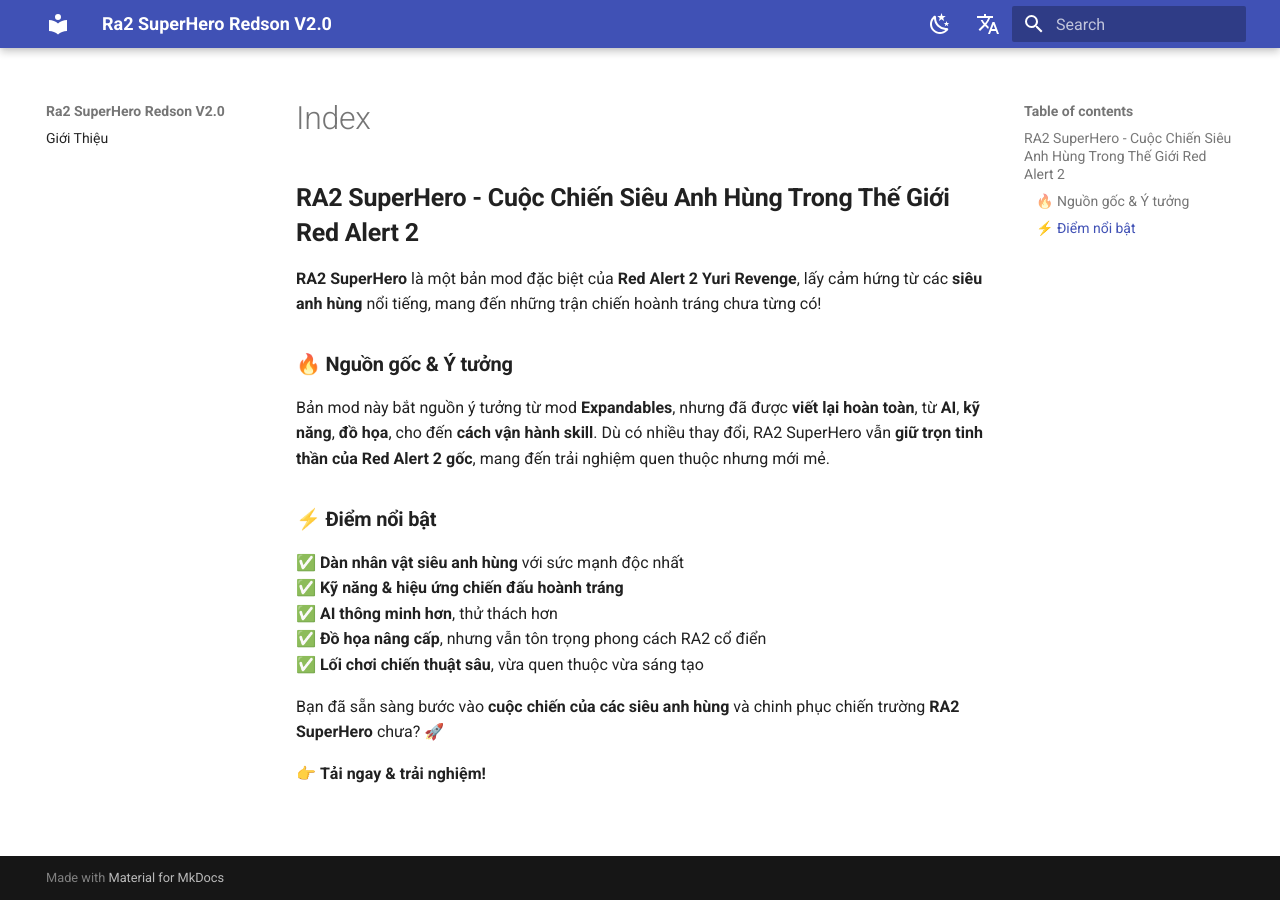
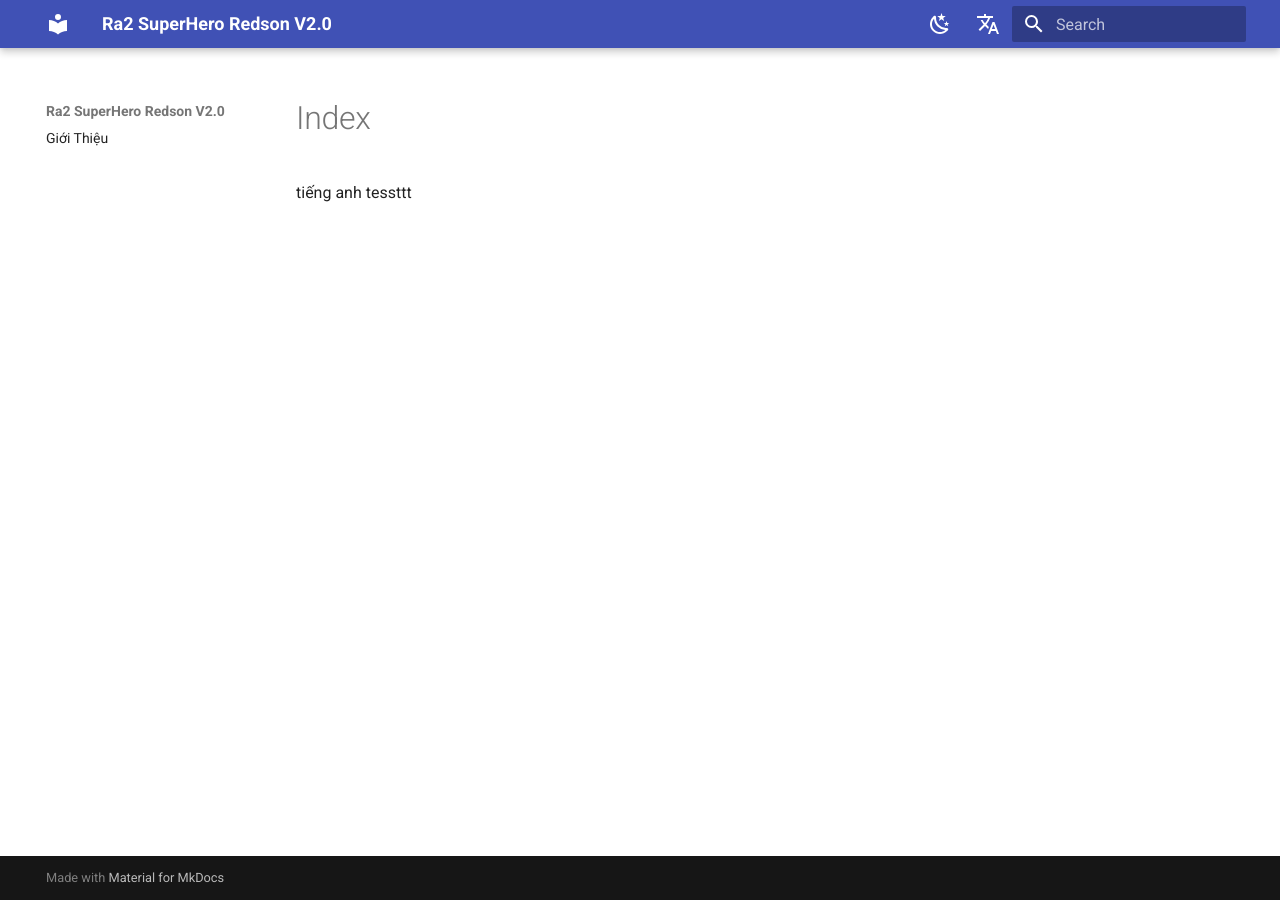
Before and after one commit to ra2redson/ra2redson.github.io, an MkDocs documentation site: the page built from docs/eng/index.md, in a window 1280 px wide. Built offline with MkDocs 1.6.1 and Material for MkDocs 9.7.7, drawn with Linux system fonts in a browser that asks for light colours; comment, search, counter and statistics services are not loaded.

Commit message:
Update index.md

```diff
--- a/docs/eng/index.md
+++ b/docs/eng/index.md
@@ -1,19 +1 @@
-## **RA2 SuperHero - Cuộc Chiến Siêu Anh Hùng Trong Thế Giới Red Alert 2**
-
-**RA2 SuperHero** là một bản mod đặc biệt của **Red Alert 2 Yuri Revenge**, lấy cảm hứng từ các **siêu anh hùng** nổi tiếng, mang đến những trận chiến hoành tráng chưa từng có!
-
-### 🔥 **Nguồn gốc & Ý tưởng**
-
-Bản mod này bắt nguồn ý tưởng từ mod **Expandables**, nhưng đã được **viết lại hoàn toàn**, từ **AI**, **kỹ năng**, **đồ họa**, cho đến **cách vận hành skill**. Dù có nhiều thay đổi, RA2 SuperHero vẫn **giữ trọn tinh thần của Red Alert 2 gốc**, mang đến trải nghiệm quen thuộc nhưng mới mẻ.
-
-### ⚡ **Điểm nổi bật**
-
-✅ **Dàn nhân vật siêu anh hùng** với sức mạnh độc nhất
-✅ **Kỹ năng & hiệu ứng chiến đấu hoành tráng**
-✅ **AI thông minh hơn**, thử thách hơn
-✅ **Đồ họa nâng cấp**, nhưng vẫn tôn trọng phong cách RA2 cổ điển
-✅ **Lối chơi chiến thuật sâu**, vừa quen thuộc vừa sáng tạo
-
-Bạn đã sẵn sàng bước vào **cuộc chiến của các siêu anh hùng** và chinh phục chiến trường **RA2 SuperHero** chưa? 🚀
-
-👉 **Tải ngay & trải nghiệm!**
+tiếng anh tessttt
```
